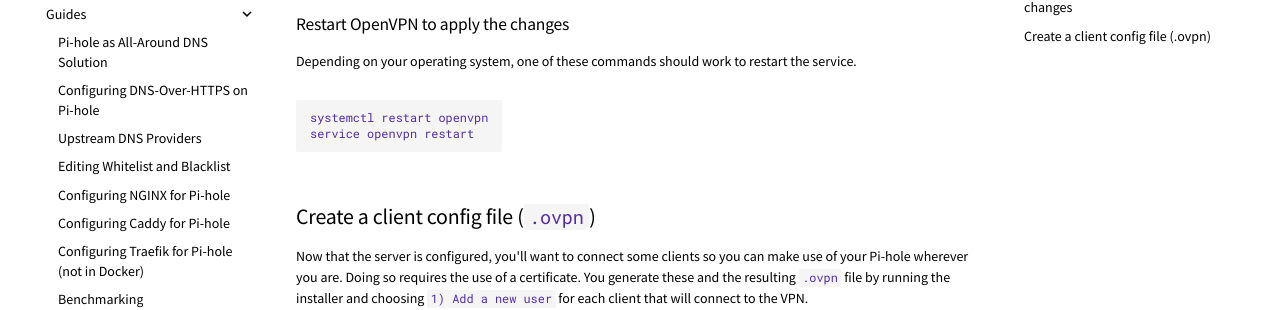
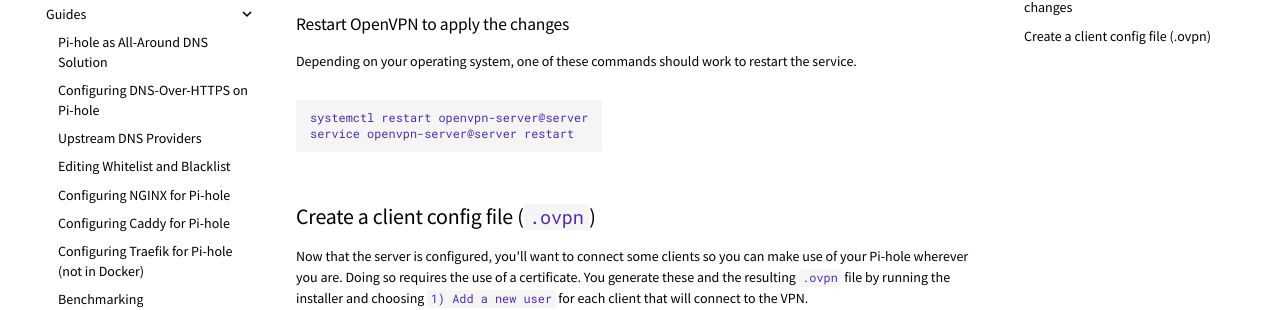
Before and after one commit to pi-hole/docs, an MkDocs documentation site: the page built from docs/guides/vpn/setup-openvpn-server.md, in a window 1280 px wide and 900 px high, scrolled down 838 px. Shown: the part 150-460 px from the top of the window. Built offline with MkDocs 1.6.1 and Material for MkDocs 9.7.7, drawn with Linux system fonts in a browser that asks for light colours; comment, search, counter and statistics services are not loaded.

Commit message:
Update restart target to match OpenVPNv2.4 service

````diff
--- a/docs/guides/vpn/setup-openvpn-server.md
+++ b/docs/guides/vpn/setup-openvpn-server.md
@@ -38,8 +38,8 @@
 
 Depending on your operating system, one of these commands should work to restart the service.
 ```
-systemctl restart openvpn
-service openvpn restart
+systemctl restart openvpn-server@server
+service openvpn-server@server restart
 ```
 
 ## Create a client config file (`.ovpn`)
````
